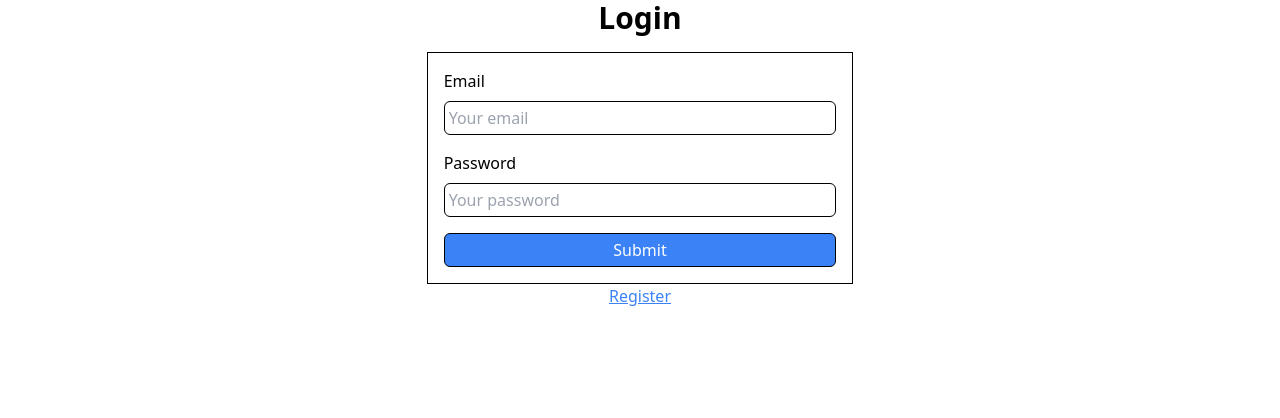
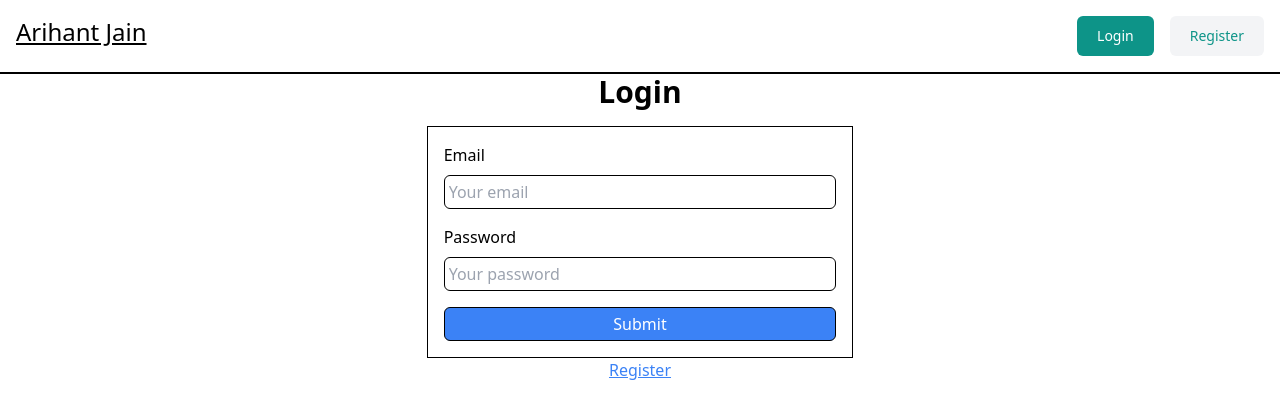
Before and after one commit to sonaljain01/blog-app-frontend, a Next.js app: page /auth/login in a window 1280 px wide. Shown: the top 418 px of the page. Built offline with nearby package versions, Linux system fonts and the light colour scheme.

Commit message:
add header

```diff
--- a/app/layout.tsx
+++ b/app/layout.tsx
@@ -1,6 +1,7 @@
 import type { Metadata } from "next";
 import "./globals.css";
 import ReduxProvider from "@/redux/provider";
+import { Header } from "@/components/layout/header";
 
 export const metadata: Metadata = {
   title: "Create Next App",
@@ -15,7 +16,8 @@ export default function RootLayout({
   return (
     <html lang="en">
       <body>
-        <ReduxProvider>{children}</ReduxProvider>
+        <ReduxProvider>
+        <Header />{children}</ReduxProvider>
       </body>
     </html>
   );
--- /dev/null
+++ b/components/layout/header.tsx
@@ -0,0 +1,70 @@
+"use client";
+import React, { useState } from "react";
+import { useRouter } from "next/navigation";
+import { RootState } from "@/redux/store";
+import { logout } from "@/redux/userProfile";
+import { useSelector, useDispatch } from "react-redux";
+import Link from "next/link";
+
+// Create a separate LoginButton component
+const LoginButton = () => {
+  return (
+    <Link
+      className="hidden rounded-md bg-teal-600 px-5 py-2.5 text-sm font-medium text-white transition hover:bg-teal-700 lg:block"
+      href="/auth/login"
+    >
+      Login
+    </Link>
+  );
+};
+
+// Create a separate RegisterButton component
+const RegisterButton = () => {
+  return (
+    <Link
+      className="hidden rounded-md bg-gray-100 px-5 py-2.5 text-sm font-medium text-teal-600 transition hover:text-teal-600/75 lg:block"
+      href="/auth/register"
+    >
+      Register
+    </Link>
+  );
+};
+
+// Navbar component
+export const Header = () => {
+  const router = useRouter();
+  const dispatch = useDispatch();
+  const { isAuthenticated } = useSelector((state: RootState) => state.auth);
+
+  const onLogout = () => {
+    dispatch(logout());
+    router.push("/");
+  };
+
+  return (
+    <header>
+      <nav className="flex justify-between p-4 border-b-2 border-black">
+        <Link href="/">
+          <h1 className="text-2xl underline">Arihant Jain</h1>
+        </Link>
+        <div>
+          {isAuthenticated ? (
+            <button
+              className="hidden rounded-md bg-teal-600 px-5 py-2.5 text-sm font-medium text-white transition hover:bg-teal-700 lg:block"
+              onClick={onLogout}
+            >
+              Logout
+            </button>
+          ) : (
+            <>
+              <div className="flex gap-4">
+                <LoginButton />
+                <RegisterButton />
+              </div>
+            </>
+          )}
+        </div>
+      </nav>
+    </header>
+  );
+};
```
